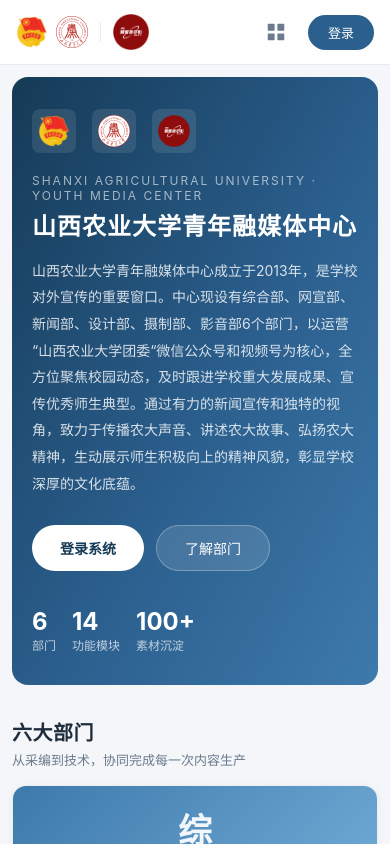
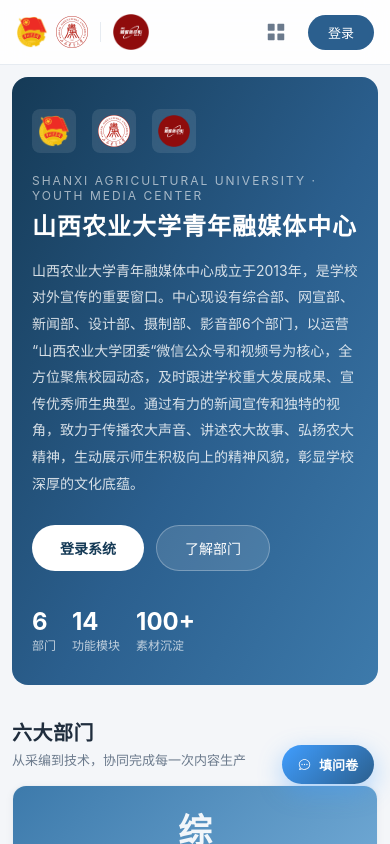
Before and after one commit to Blackbear2732/media-center-admin, a Vue app: page / in a window 390 px wide. Shown: the top 844 px of the page. Built offline with nearby package versions, Linux system fonts and the light colour scheme.

Commit message:
添加问卷调查入口

```diff
--- a/src/layout/BasicLayout.vue
+++ b/src/layout/BasicLayout.vue
@@ -104,6 +104,31 @@
       <div class="footer-text">山西农业大学青年融媒体中心 · 一次采集 · 多元生成 · 多端发布</div>
     </footer>
   </div>
+  <!-- 问卷悬浮按钮 -->
+  <div class="survey-btn" @click="surveyVisible = true">
+    <el-icon><ChatDotRound /></el-icon>
+    <span>填问卷</span>
+  </div>
+
+  <!-- 问卷弹窗 -->
+  <el-dialog
+      v-model="surveyVisible"
+      title="融媒体中心系统 - 体验反馈问卷"
+      width="800px"
+      class="survey-dialog"
+      destroy-on-close
+  >
+    <!-- 替换为你问卷星的正式访问链接 -->
+    <iframe
+        src="https://v.wjx.cn/vm/e7c0Ny6.aspx# "
+        frameborder="0"
+        style="width: 100%; height: 600px; overflow: hidden;"
+        allowfullscreen
+    ></iframe>
+  </el-dialog>
+
+
+
 </template>
 
 <script setup>
@@ -115,6 +140,14 @@
 import { userStore } from '@/store/user'
 import { getRoleLabel } from '@/utils/dict'
 import { Menu } from '@element-plus/icons-vue'
+// 如果你没引入 ChatDotRound，请加上
+import { ChatDotRound } from '@element-plus/icons-vue'
+
+
+const surveyVisible = ref(false) // 问卷弹窗开关
+
+
+
 
 const route = useRoute()
 const router = useRouter()
@@ -202,4 +235,52 @@
   .brand-text { display: none; } /* 手机端隐藏文字，只留 Logo */
   .main-inner { padding: 12px; }
 }
+
+
+/* 问卷悬浮按钮样式 */
+.survey-btn {
+  position: fixed;
+  right: 24px;
+  bottom: 80px;
+  background: linear-gradient(135deg, #409eff, #2b5f8e);
+  color: #fff;
+  padding: 12px 20px;
+  border-radius: 50px;
+  display: flex;
+  align-items: center;
+  gap: 8px;
+  font-size: 14px;
+  font-weight: 600;
+  cursor: pointer;
+  box-shadow: 0 8px 24px rgba(64, 158, 255, 0.4);
+  z-index: 9999;
+  transition: all 0.3s;
+}
+
+.survey-btn:hover {
+  transform: translateY(-4px);
+  box-shadow: 0 12px 28px rgba(64, 158, 255, 0.6);
+}
+
+/* 手机端适配弹窗尺寸 */
+@media (max-width: 768px) {
+  .survey-btn {
+    right: 16px;
+    bottom: 60px;
+    padding: 10px 16px;
+    font-size: 13px;
+  }
+  :deep(.survey-dialog) {
+    width: 95% !important;
+  }
+  :deep(.survey-dialog .el-dialog__body) {
+    padding: 10px;
+  }
+  :deep(.survey-dialog iframe) {
+    height: 65vh !important; /* 手机端高度自适应 */
+  }
+}
+
+
+
 </style>
```
